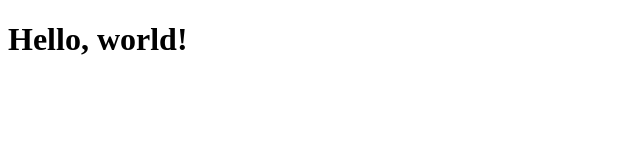
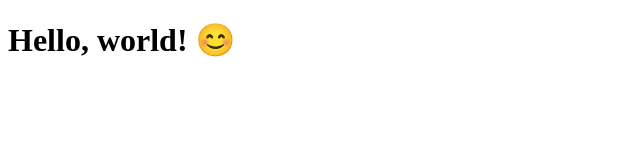
Before and after one commit to dmitrymogilev/pets, a plain HTML site: page site/index.html in a window 1280 px wide. Shown: the whole page, without its empty margins (0-640 px from the left). Drawn offline with Linux system fonts and the light colour scheme.

Commit message:
Add smiling emoji to hello message

```diff
--- a/site/index.html
+++ b/site/index.html
@@ -5,6 +5,6 @@
 <title>Pets</title>
 </head>
 <body>
-<h1>Hello, world!</h1>
+<h1>Hello, world! 😊</h1>
 </body>
 </html>
```
